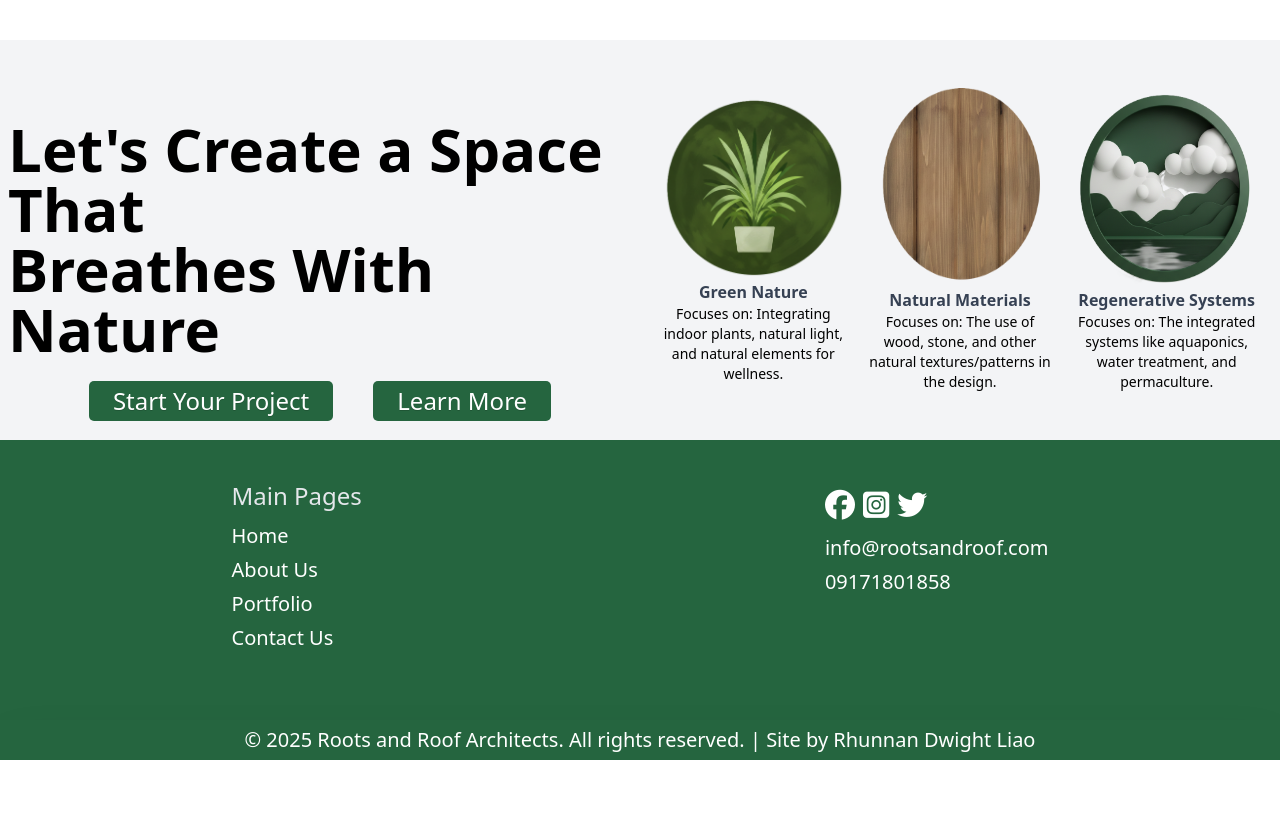
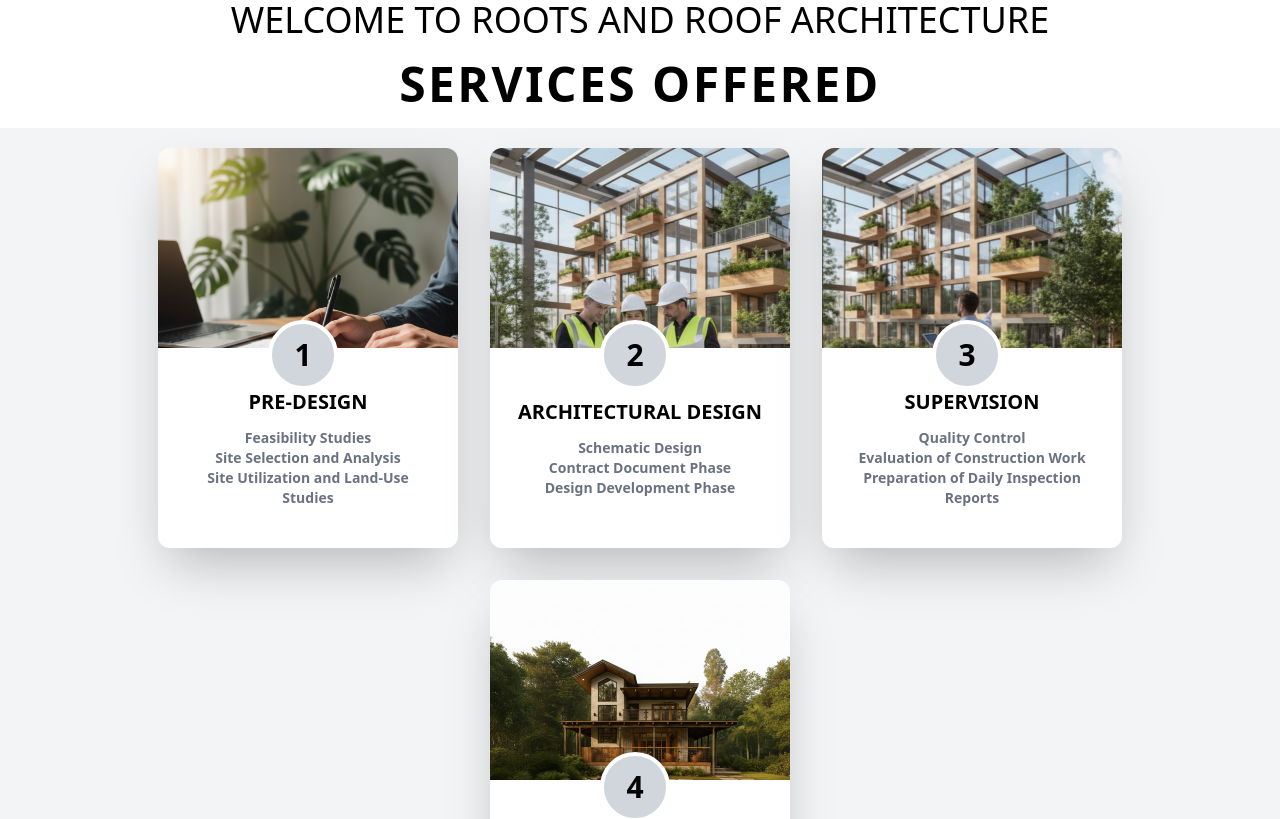
Before and after one commit to Rhunnan/rootsAndRoof, a React (Vite) app in the folder rootsAndRoofArch/: page /contact in a window 1280 px wide. Shown: the part 1600-2419 px from the top of the page. Before the commit the page ends 2360 px from the top, so only its background shows below. Built offline with nearby package versions, Linux system fonts and the light colour scheme.

Commit message:
initial website

```diff
--- a/rootsAndRoofArch/src/aboutPage/aboutPage.tsx
+++ b/rootsAndRoofArch/src/aboutPage/aboutPage.tsx
@@ -24,7 +24,7 @@ export default function AboutPage(){
         </section>
         <MissionComponent/>
         <VisionComponent/>
-        <TeamComponent/>
+        {/* <TeamComponent/> */}
         <InviteComponent/>
         <FooterComponent/>
     </main>
--- a/rootsAndRoofArch/src/components/invite.tsx
+++ b/rootsAndRoofArch/src/components/invite.tsx
@@ -6,7 +6,7 @@ import integSystems from '../assets/integrated-systems.png'
 export default function InviteComponent(){
     return (
         <>
-            <section className="flex flex-col-reverse lg:flex-row w-screen h-auto min-h-[30vh] md:min-h-[50vh] mt-10">
+            <section className="flex flex-col-reverse lg:flex-row w-screen h-auto min-h-[30vh] md:min-h-[50vh]">
                 {/* text and buttons */}
                 <div className="flex flex-col justify-around items-center p-2 bg-gray-100 w-screen lg:w-[50vw] min-h-[30vh] md:min-h-[40vh] h-auto">
                     <h2 className="text-3xl md:text-6xl font-semibold whitespace-pre-line">{`
--- a/rootsAndRoofArch/src/contactPage/contactPage.tsx
+++ b/rootsAndRoofArch/src/contactPage/contactPage.tsx
@@ -2,6 +2,11 @@ import NavBar from "../components/navbar";
 import bgHero from "../assets/bg-hero-4.png"
 import FooterComponent from "../components/footer";
 import InviteComponent from "../components/invite";
+import portfolio6 from '../assets/portfolio/portfolio-6.jpg'
+import procedure1 from '../assets/procedure-1.png'
+import procedure3 from '../assets/procedure-2.png'
+import procedure2 from '../assets/procedue-3.png'
+import CardProcedure from "../components/cards";
 
 export default function ContactPage(){
     return (<>
@@ -53,6 +58,65 @@ export default function ContactPage(){
             </div>
           </div>
         </section>
+         {/* <h2 className="text-5xl font-bold py-10">OUR SERVICES</h2> */}
+        <section className='flex flex-wrap justify-center items-center gap-8 md:w-screen lg:w-[70%] h-auto' >
+          {/* SERVICES */}
+          {/* <div  className='flex flex-col justify-between rounded-sm items-start h-[300px] lg:h-[350px] w-[300px] lg:w-[350px] bg-white shadow-2xl'> */}
+              {/* line design */}
+              {/* <div className="h-[2%] w-full bg-black rounded-t-2xl"></div>
+              <h2 className='text-xl font-bold'>Pre-Design Consultation</h2>
+              <p className='text-sm  font-semibold whitespace-pre-line text-center'>Feasibility Studies: Analyzing project viability, constraints, and const
+implications</p>
+          </div> */}
+
+        </section>
+        <section id="procedureSection" className=" flex flex-col items-center justify-between bg-white w-screen min-h-screen lg:min-h-screen h-auto" >
+          {/* procedureSection */}
+          <h3 className='text-sm md:text-2xl lg:text-4xl fade-in-normal'>WELCOME TO ROOTS AND ROOF ARCHITECTURE</h3>
+          <h2 className='p-5 text-2xl md:text-3xl lg:text-5xl font-bold  tracking-wider fade-in-slow'>SERVICES OFFERED</h2>
+          {/* procedureContainer */}
+          <div className='bg-gray-100 w-screen min-h-[40%] p-5 h-auto flex flex-wrap justify-center items-center gap-8 '>
+            <CardProcedure
+              number={1}
+              title="PRE-DESIGN"
+              description={`Feasibility Studies
+                Site Selection and Analysis
+                Site Utilization and Land-Use Studies
+                `}
+              imagePath={procedure1}
+              animation="slideFromLeftFast"
+          />
+            <CardProcedure
+              number={2}
+              title="ARCHITECTURAL DESIGN"
+              description={`Schematic Design
+                Contract Document Phase
+                Design Development Phase
+                `}
+              imagePath={procedure2}
+              animation="slideFromLeftNormal"
+              />
+            <CardProcedure
+              number={3}
+              title="SUPERVISION"
+              description={`Quality Control
+                Evaluation of Construction Work
+                Preparation of Daily Inspection Reports`}
+              imagePath={procedure3}
+              animation="slideFromLeftSlow"
+              />
+            <CardProcedure
+              number={4}
+              title="ARCH & ENGR DESIGN"
+              description={`Design
+                Post Construction Services
+                Site Supervision & Quality Control
+                `}
+              imagePath={bgHero}
+              animation="slideFromLeftVerySlow"
+              />
+          </div>
+        </section>
         <InviteComponent/>
         <FooterComponent/>
     </main>
--- a/rootsAndRoofArch/src/homepage/homepage.tsx
+++ b/rootsAndRoofArch/src/homepage/homepage.tsx
@@ -100,10 +100,37 @@ export default function HomePage(){
             <a className="roots-btn-hover-color text-shadow-2xs text-2xl font-light" href="">View our Gallery</a>
         </div>
         <section className='mt-30 h-auto w-screen flex flex-col '></section>
-        <h2 className='p-10 text-2xl md:text-4xl semi-bold  tracking-wider'>WHAT IS IN OUR HOMES?</h2>
-        <img aria-label='' src={bioPhilic_Design} className='fade-in-up relative h-[80%] lg:h-[60%] bg-no-repeat bg-bottom bg-fill w-[80%] lg:w-[60%]'/>
+        <h2 className='p-10 text-2xl md:text-4xl semi-bold tracking-wider'>WHAT IS IN OUR HOMES?</h2>
+        <img aria-label='' src={bioPhilic_Design} className='fade-in-up relative h-[80%] lg:h-[60%] bg-no-repeat bg-bottom bg-fill w-[80%] lg:w-[60%] pb-10 '/>
+        <section  className='fade-in-up relative h-auto min-h-[50vh] md:h-[70vh] lg:h-[80vh] w-screen pb-10' >
+          <h2 className='pl-15 text-4xl w-[90%] text-[13px] md:text-2xl lg:text-3xl text-black'>
+              What makes our design revolutionary is the seamless integration of natural phenomena
+              with human ingenuity. We have engineered a home that prioritizes environmental
+              stewardship while delivering unparalleled comfort, high functionality, and structural
+              resilience. Our core components include:
+              <ul className='mt-10 list-disc pl-6 text-black '>
+                <li>
+                  Permaculture: Integrates sustainable flora ecosystems to manage storm runoff
+                  effectively and naturally mitigate localized flooding.
+                </li>
+                <li>
+                  Aquaponics: Provides an efficient, closed-loop system for generating essential
+                  nutrients, fueling plant growth without chemical fertilizers.
+                </li>
+                <li>
+                  STP (Sustainable Water Treatment): Manages and recycles the home's
+                  wastewater, supplying clean, non-potable water to integrated systems like
+                  irrigation and landscaping.
+                </li>
+                <li>
+                  Natural Light & Ventilation: Optimizes daylight penetration and utilizes passive
+                  air movement to maximize energy efficiency and enhance occupant well-being.
+                </li>
+              </ul>
+          </h2>
+        </section>
+        <InviteComponent/>
         {/* footer */}
-        <InviteComponent/>
         <FooterComponent/>
       </main>
 
```
